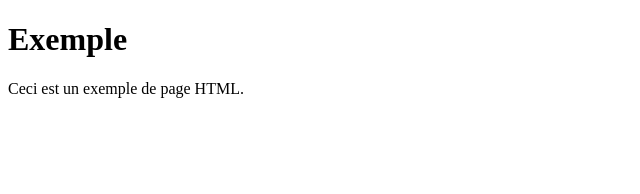
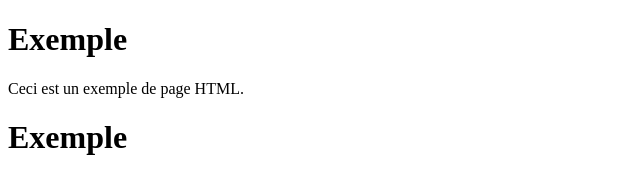
Before and after one commit to edskate/Cronograma-Pocket, a plain HTML site: page index.html in a window 1280 px wide. Shown: the whole page, without its empty margins (0-640 px from the left). Drawn offline with Linux system fonts and the light colour scheme.

Commit message:
index.html

```diff
--- a/index.html
+++ b/index.html
@@ -8,5 +8,9 @@
 <body>
     <h1>Exemple</h1>
     <p>Ceci est un exemple de page HTML.</p>
+
+    <h1>Exemple</h1>
+
+
 </body>
 </html>
```
